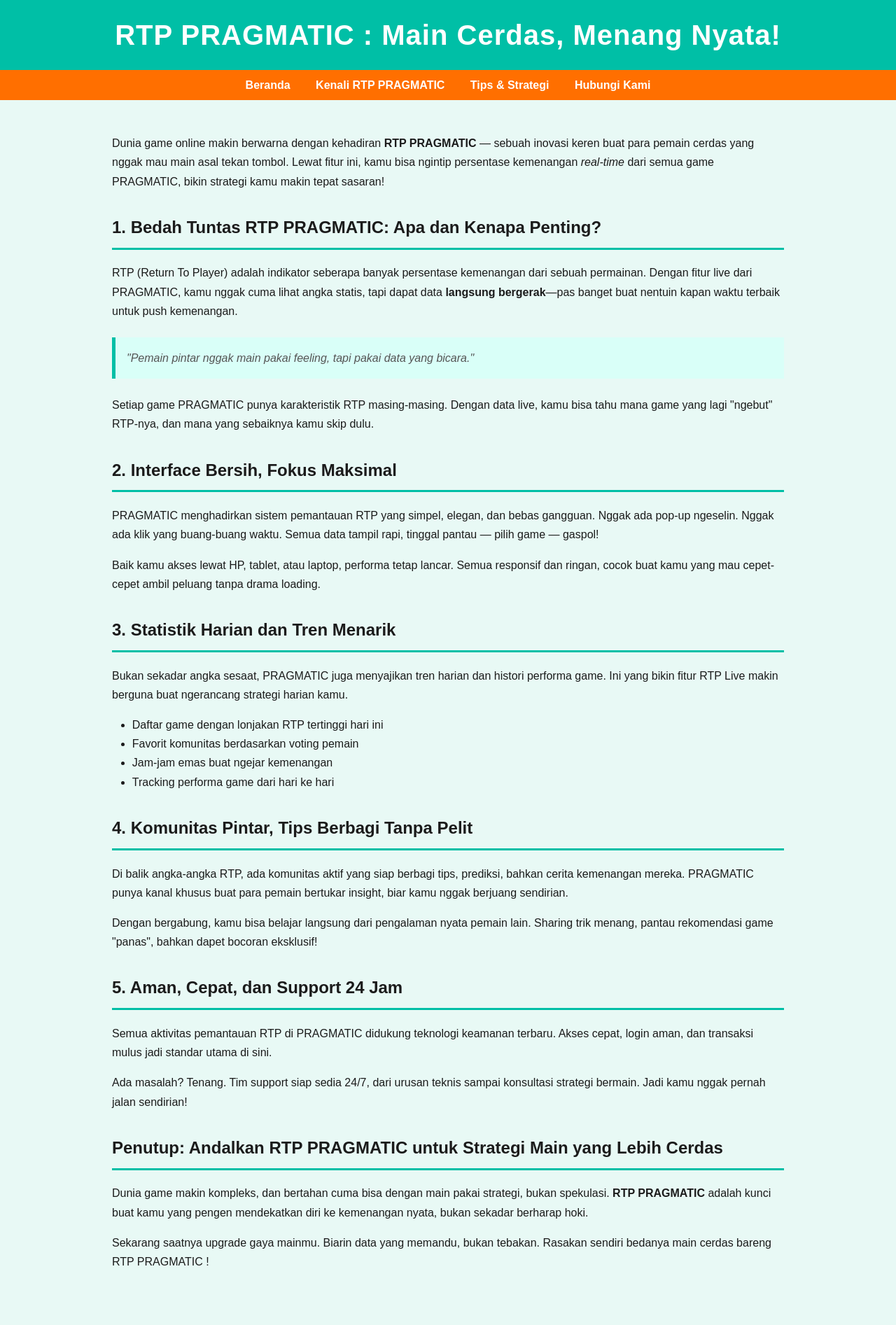
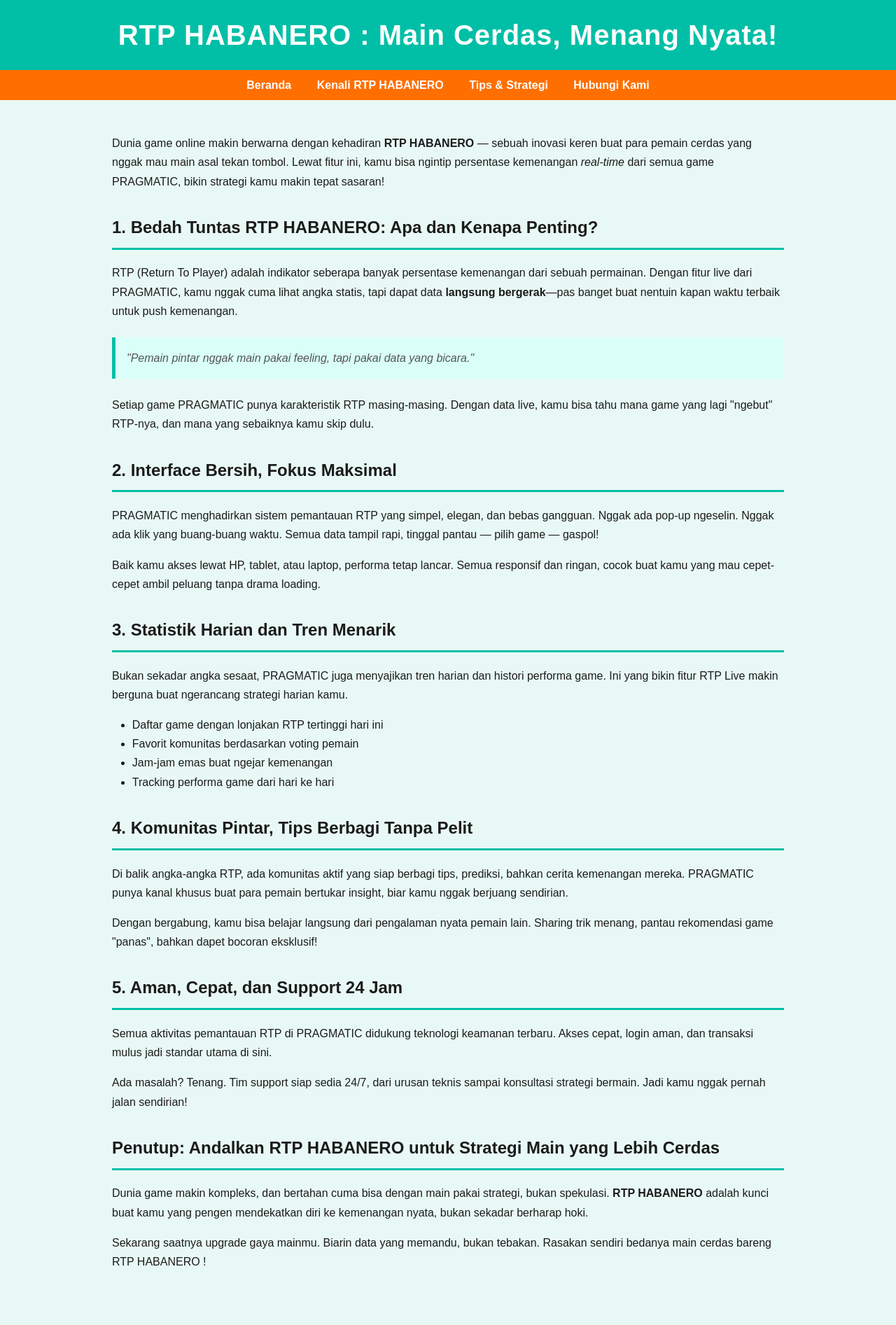
Before and after one commit to yourlz/news, a plain HTML site: page index.html in a window 1280 px wide. Shown: the top 1893 px of the page at 70% size. Drawn offline with Linux system fonts and the light colour scheme.

Commit message:
Update index.html

```diff
--- a/index.html
+++ b/index.html
@@ -1,4 +1,3 @@
-
 
 
 <!DOCTYPE html>
@@ -6,7 +5,7 @@
 <head>
   <meta charset="UTF-8" />
   <meta name="viewport" content="width=device-width, initial-scale=1.0" />
-  <title>RTP PRAGMATIC : Main Cerdas, Menang Nyata!</title>
+  <title>RTP HABANERO : Main Cerdas, Menang Nyata!</title>
   <style>
     :root {
       --primary: #00BFA6;
@@ -106,22 +105,22 @@
 <body>
 
 <header>
-  <h1>RTP PRAGMATIC : Main Cerdas, Menang Nyata!</h1>
+  <h1>RTP HABANERO : Main Cerdas, Menang Nyata!</h1>
 </header>
 
 <nav>
   <a href="#">Beranda</a>
-  <a href="#">Kenali RTP PRAGMATIC</a>
+  <a href="#">Kenali RTP HABANERO</a>
   <a href="#">Tips & Strategi</a>
   <a href="#">Hubungi Kami</a>
 </nav>
 
 <main>
   <p>
-    Dunia game online makin berwarna dengan kehadiran <strong>RTP PRAGMATIC </strong> — sebuah inovasi keren buat para pemain cerdas yang nggak mau main asal tekan tombol. Lewat fitur ini, kamu bisa ngintip persentase kemenangan <em>real-time</em> dari semua game PRAGMATIC, bikin strategi kamu makin tepat sasaran!
+    Dunia game online makin berwarna dengan kehadiran <strong>RTP HABANERO </strong> — sebuah inovasi keren buat para pemain cerdas yang nggak mau main asal tekan tombol. Lewat fitur ini, kamu bisa ngintip persentase kemenangan <em>real-time</em> dari semua game PRAGMATIC, bikin strategi kamu makin tepat sasaran!
   </p>
 
-  <h2>1. Bedah Tuntas RTP PRAGMATIC: Apa dan Kenapa Penting?</h2>
+  <h2>1. Bedah Tuntas RTP HABANERO: Apa dan Kenapa Penting?</h2>
   <p>
     RTP (Return To Player) adalah indikator seberapa banyak persentase kemenangan dari sebuah permainan. Dengan fitur live dari PRAGMATIC, kamu nggak cuma lihat angka statis, tapi dapat data <strong>langsung bergerak</strong>—pas banget buat nentuin kapan waktu terbaik untuk push kemenangan.
   </p>
@@ -168,13 +167,13 @@
     Ada masalah? Tenang. Tim support siap sedia 24/7, dari urusan teknis sampai konsultasi strategi bermain. Jadi kamu nggak pernah jalan sendirian!
   </p>
 
-  <h2>Penutup: Andalkan RTP PRAGMATIC untuk Strategi Main yang Lebih Cerdas</h2>
+  <h2>Penutup: Andalkan RTP HABANERO untuk Strategi Main yang Lebih Cerdas</h2>
   <p>
-    Dunia game makin kompleks, dan bertahan cuma bisa dengan main pakai strategi, bukan spekulasi. <strong>RTP PRAGMATIC </strong> adalah kunci buat kamu yang pengen mendekatkan diri ke kemenangan nyata, bukan sekadar berharap hoki.
+    Dunia game makin kompleks, dan bertahan cuma bisa dengan main pakai strategi, bukan spekulasi. <strong>RTP HABANERO </strong> adalah kunci buat kamu yang pengen mendekatkan diri ke kemenangan nyata, bukan sekadar berharap hoki.
   </p>
 
   <p>
-    Sekarang saatnya upgrade gaya mainmu. Biarin data yang memandu, bukan tebakan. Rasakan sendiri bedanya main cerdas bareng RTP PRAGMATIC !
+    Sekarang saatnya upgrade gaya mainmu. Biarin data yang memandu, bukan tebakan. Rasakan sendiri bedanya main cerdas bareng RTP HABANERO !
   </p>
 </main>
 
```
